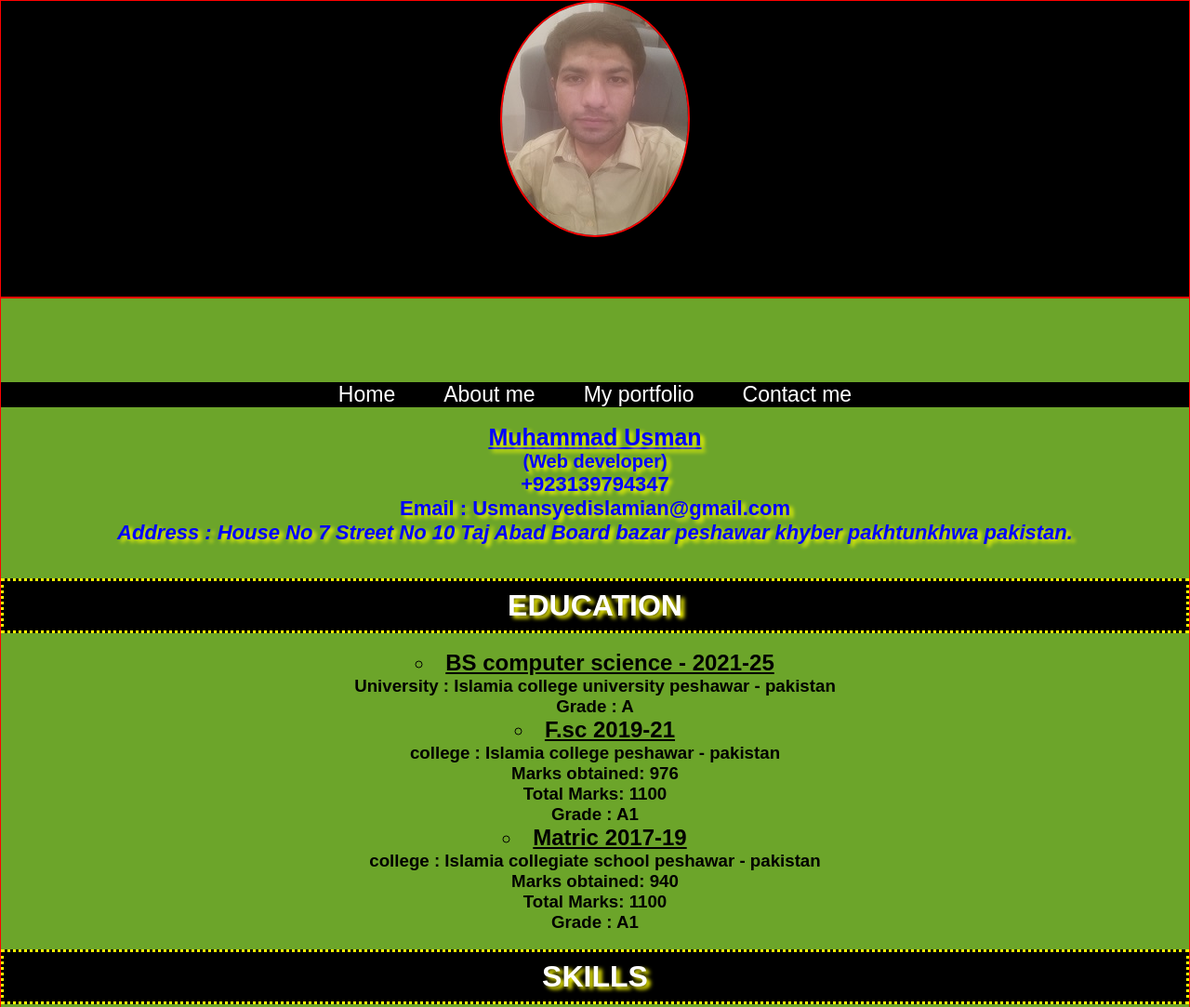
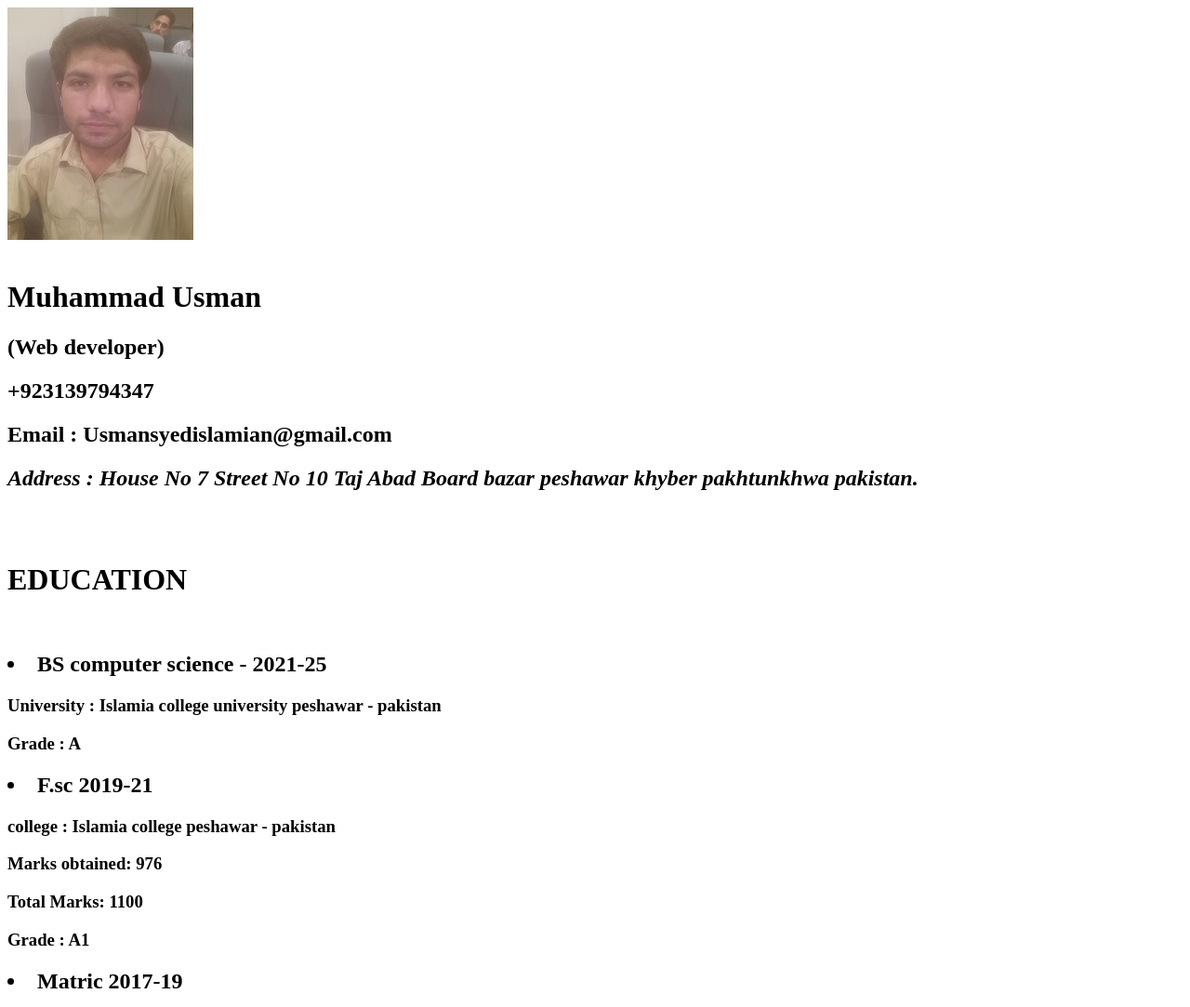
Before and after one commit to usmansyedcoder/usman-cv, a plain HTML site: page index.html in a window 1280 px wide. Shown: the top 1083 px of the page at 93% size. Drawn offline with Linux system fonts and the light colour scheme.

Commit message:
index.html

```diff
--- a/index.html
+++ b/index.html
@@ -4,125 +4,7 @@
     <meta charset="UTF-8">
     <meta name="viewport" content="width=device-width, initial-scale=1.0">
     <title>Usman's CV</title>
-    <style>
-        *{
-            padding: 0;
-            margin: 0;
-            box-sizing: border-box;
-
-        }
-        .section1{
-            width: 100vw;
-            height: 40vh;
-            border: 1px solid red;
-            background-color: black;
-            text-align: center;
-        }
-        .section2{
-            width: 100vw;
-            height: 240vh;
-            border: 1px solid red;
-            background-color: rgb(108, 165, 42);
-            text-align: center;
-            padding: 90px 0px;
-
-        }
-        .section1 img{
-            border: 2px solid red;
-            border-radius: 100%;
-
-
-        }
-        .section2 #heading{
-            font-weight: bold;
-            font-family:sans-serif;
-
-            border: 3px dotted yellow;
-            color: white;
-            background-color: black;
-            text-shadow: 4px 3px 4px yellow;
-            padding: 8px 0px;
-
-
-
-        }
-        .section2 h2{
-            font-weight: bold;
-            font-family: sans-serif;
-            text-decoration: underline;
-
-
-        }
-        .section2 h3{
-            font-weight: bold;
-            font-family: sans-serif;
-
-
-
-        }
-        .section2 li{
-            list-style:circle;
-
-
-        }
-        footer{
-            text-align: center;
-            color: rgb(255, 255, 255);
-            font-size: 23px;
-            background-color: black;
-
-        }
-        #heading:hover{
-            background-color: yellow;
-            color: black;
-            transition: 1s;
-            cursor: pointer;
-        }
-        #name{
-            font-family: sans-serif;
-            text-decoration:none;
-            text-shadow: 4px 3px 4px yellow;
-            font-size: 22px;
-            color: blue;
-
-        }
-        #names{
-            font-family: sans-serif;
-            text-decoration:none;
-            text-shadow: 4px 3px 4px yellow;
-            font-size: 25px;
-            text-decoration: underline;
-            color: blue;
-
-        }
-        #web{
-            font-size: 20px;
-            color: blue;
-            text-decoration: none;
-            text-shadow: 4px 3px 4px yellow;
-        }
-        header{
-            background-color: black;
-            color: white;
-            text-decoration: none;
-
-        }
-        nav{
-
-            margin-top: 12px;
-        }
-        a{
-            padding: 12px 12px;
-            font-size: 23px;
-            color: white;
-            text-decoration: none;
-            margin: 12px;
-            font-family: sans-serif;
-        }
-        a:hover{
-            background-color: rgb(108, 165, 42);
-        }
-    </style>
+    <link
 </head>
 <body>
     <header>
@@ -139,16 +21,6 @@
 
 <main>
     <div class="section2">
-        <header>
-
-
-                    <a href="index.html">Home</a>
-                    <a href="about.html">About me</a>
-                    <a href="portfolio.html">My portfolio</a>
-                    <a href="contact.html">Contact me</a>
-
-            </nav>
-        </header>
         <br/>
         <h1 id="names">Muhammad Usman</h1>
         <h2 id="web">(Web developer)</h2>
```
